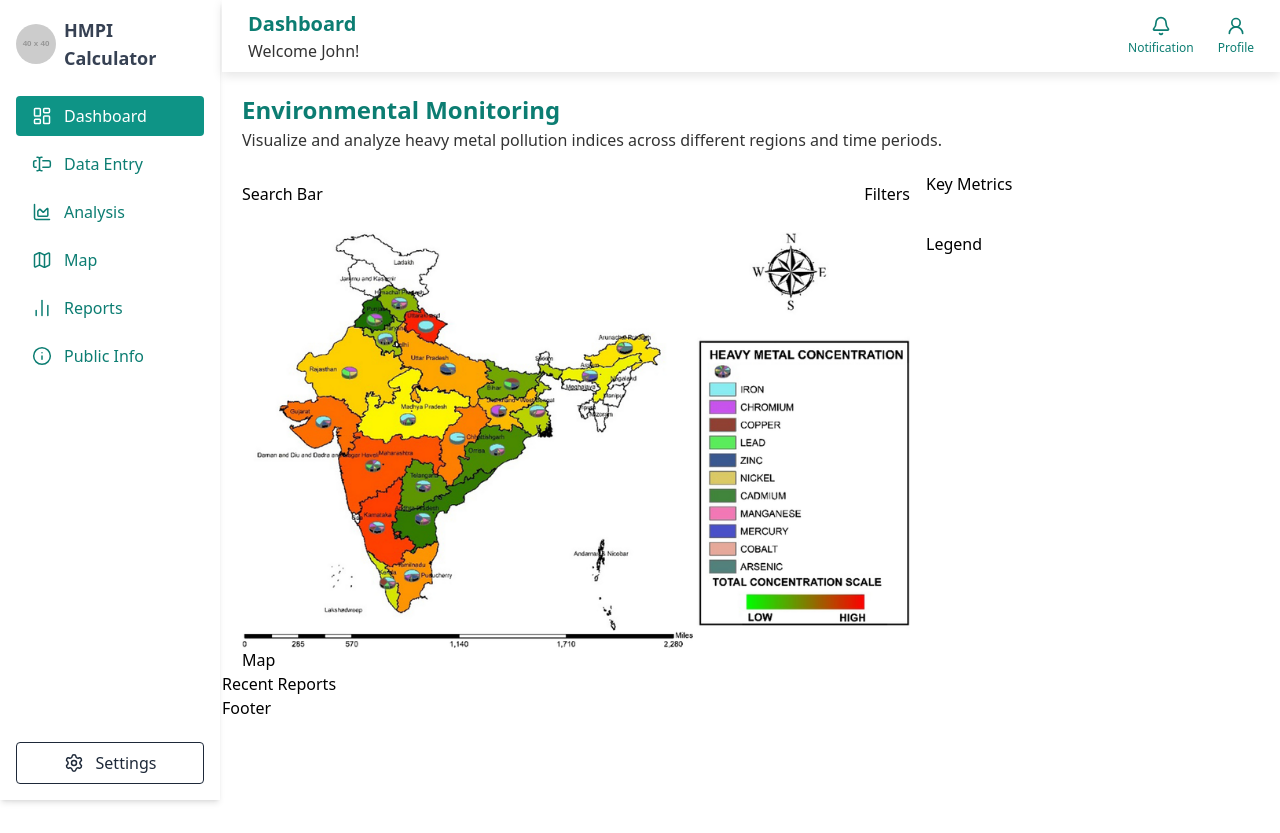
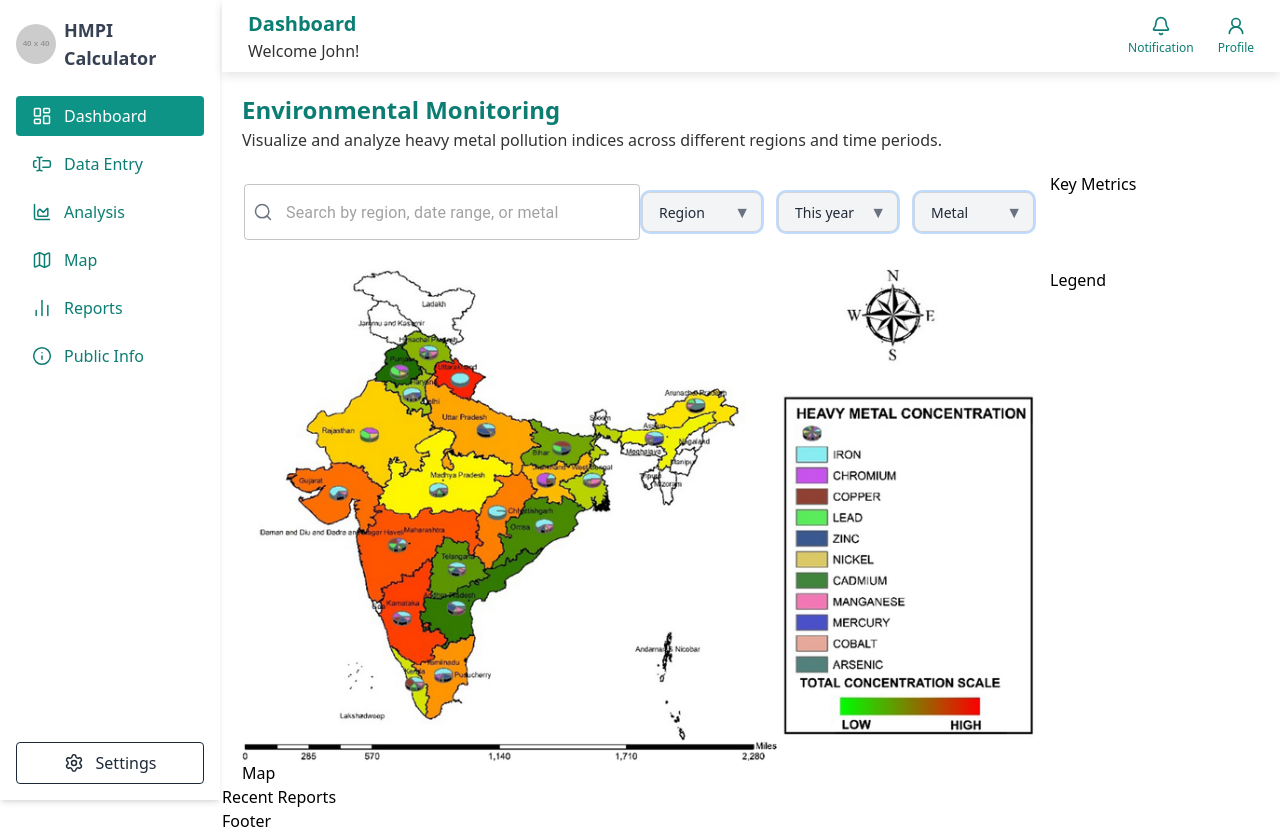
Before and after one commit to Tarushiiiii/Heavy_Metals, a React (Vite) app: page / in a window 1280 px wide. Before the commit the page ends 800 px from the top, so only its background shows below. Built offline with nearby package versions, Linux system fonts and the light colour scheme.

Commit message:
ui comps

```diff
--- a/package.json
+++ b/package.json
@@ -10,7 +10,11 @@
     "preview": "vite preview"
   },
   "dependencies": {
+    "@emotion/react": "^11.14.0",
+    "@emotion/styled": "^11.14.1",
     "@hookform/resolvers": "^5.2.2",
+    "@mui/icons-material": "^7.3.2",
+    "@mui/material": "^7.3.2",
     "@tailwindcss/vite": "^4.1.13",
     "lucide-react": "^0.544.0",
     "react": "^19.1.1",
--- a/src/App.css
+++ b/src/App.css
@@ -30,3 +30,32 @@
     margin: 10px 0;
     flex-direction: row;
 }
+
+.custom-select {
+    height: 2.5rem;
+    /* h-10 */
+    min-width: 120px;
+    /* min-w-[120px] */
+    padding-left: 1rem;
+    /* px-4 */
+    padding-right: 2.5rem;
+    /* pr-10 */
+    border-radius: 0.5rem;
+    /* rounded-lg */
+    background-color: #f3f4f6;
+    /* bg-gray-100 */
+    color: #1f2937;
+    /* text-gray-800 */
+    font-size: 0.875rem;
+    /* text-sm */
+    font-weight: 500;
+    /* font-medium */
+    border: 1px solid #d1d5db;
+    /* border border-gray-300 */
+    outline: none;
+    /* focus:outline-none */
+    box-shadow: 0 0 0 2px #bfdbfe;
+    /* focus:ring-2 focus:ring-blue-200 */
+    appearance: none;
+    /* appearance-none */
+}
--- a/src/components/dashboard/searchfilter.jsx
+++ b/src/components/dashboard/searchfilter.jsx
@@ -1,11 +1,55 @@
 import { Filters } from "../ui/filters";
-import { SearchBar } from "../ui/searchbar";
+import SearchAutocomplete from '../ui/searchbar';
+import { ThemeProvider, createTheme } from '@mui/material/styles';
+
+const theme = createTheme();
 
 export const SearchFilter = () => {
     return (
         <div className='search-filter-container'>
-            <SearchBar />
-            <Filters />
+            <ThemeProvider theme={theme}>
+                <div style={{ width: 400, padding: 2 }}>
+                    <SearchAutocomplete />
+                </div>
+            </ThemeProvider>
+            {/* <Filters options={[{ title: 'Metal' }, { title: 'Region' }, { title: 'Date Range' }]} /> */}
+
+            <div className="flex gap-4 items-center">
+                <div className="relative">
+                    <select className="custom-select">
+                        <option>Region</option>
+                        <option>Gurgaon</option>
+                        <option>Delhi</option>
+                    </select>
+                    <div className="pointer-events-none absolute right-3 top-1/2 -translate-y-1/2 text-gray-500">
+                        ▼
+                    </div>
+                </div>
+
+                <div className="relative">
+                    <select className="custom-select">
+                        <option>This year</option>
+                        <option>2025</option>
+                        <option>2024</option>
+                    </select>
+                    <div className="pointer-events-none absolute right-3 top-1/2 -translate-y-1/2 text-gray-500">
+                        ▼
+                    </div>
+                </div>
+
+                <div className="relative">
+                    <select className="custom-select">
+                        <option>Metal</option>
+                        <option>Lead</option>
+                        <option>Mercury</option>
+                    </select>
+                    <div className="pointer-events-none absolute right-3 top-1/2 -translate-y-1/2 text-gray-500">
+                        ▼
+                    </div>
+                </div>
+            </div>
+
+
         </div>
     );
 }
--- /dev/null
+++ b/src/components/ui/CustomFilter.js
@@ -0,0 +1,26 @@
+import { createFilterOptions } from '@mui/material/Autocomplete';
+
+/**
+ * Creates a filterOptions function for Autocomplete.
+ * Adjust the config as needed for your app.
+ * - ignoreAccents: remove diacritics
+ * - ignoreCase: lowercase both sides
+ * - limit: max number of shown options
+ * - matchFrom: 'any' | 'start'
+ * - stringify: function to extract the string from your option
+ * - trim: remove trailing spaces
+ */
+export const useCustomFilterOptions = (config = {}) => {
+    // You can customize defaults here
+    const filterOptions = createFilterOptions({
+        ignoreAccents: config.ignoreAccents ?? true,
+        ignoreCase: config.ignoreCase ?? true,
+        limit: config.limit ?? null,
+        matchFrom: config.matchFrom ?? 'any',
+        stringify: config.stringify ?? ((option) =>
+            typeof option === 'string' ? option : option?.title ?? ''),
+        trim: config.trim ?? false
+    });
+
+    return filterOptions;
+};
--- a/src/components/ui/filters.jsx
+++ b/src/components/ui/filters.jsx
@@ -1,7 +1,30 @@
-export const Filters = () => {
+import Autocomplete from '@mui/material/Autocomplete';
+import TextField from '@mui/material/TextField';
+import { useCustomFilterOptions } from './CustomFilter';
+
+export const Filters = ({ options = [] }) => {
+    const filterOptions = useCustomFilterOptions({
+        ignoreAccents: true,
+        ignoreCase: true,
+        matchFrom: 'start',
+        stringify: (opt) => (typeof opt === 'string' ? opt : opt.title),
+        limit: 100
+    });
+
     return (
-        <div>
-            Filters
-        </div>
+        <Autocomplete
+            options={options}
+            filterOptions={filterOptions}
+            getOptionLabel={(option) =>
+                typeof option === 'string' ? option : option.title
+            }
+            renderInput={(params) => (
+                <TextField
+                    {...params}
+                    label="Search Filters"
+                    variant="outlined"
+                />
+            )}
+        />
     );
-}
+};
--- a/src/components/ui/searchbar.jsx
+++ b/src/components/ui/searchbar.jsx
@@ -1,7 +1,38 @@
-export const SearchBar = () => {
+import React from 'react';
+import TextField from '@mui/material/TextField';
+import Autocomplete from '@mui/material/Autocomplete';
+import { Search as SearchIcon } from 'lucide-react';
+import InputAdornment from '@mui/material/InputAdornment';
+
+const options = ['Region', 'Date Range', 'Metal'];
+
+export default function SearchAutocomplete() {
+    const [value, setValue] = React.useState(null);
+    const [inputValue, setInputValue] = React.useState('');
+
     return (
-        <div>
-            Search Bar
-        </div>
+        <Autocomplete
+            freeSolo
+            options={options}
+            value={value}
+            onChange={(event, newValue) => setValue(newValue)}
+            inputValue={inputValue}
+            onInputChange={(event, newInputValue) => setInputValue(newInputValue)}
+            renderInput={(params) => (
+                <TextField
+                    {...params}
+                    placeholder="Search by region, date range, or metal"
+                    variant="outlined"
+                    InputProps={{
+                        ...params.InputProps,
+                        startAdornment: (
+                            <InputAdornment position="start">
+                                <SearchIcon size={20} strokeWidth={1.8} style={{ color: '#6b7280' }} />
+                            </InputAdornment>
+                        ),
+                    }}
+                />
+            )}
+        />
     );
 }
```
Also changed, not shown: 1 other file (tests, documents, lock files or other folders).
